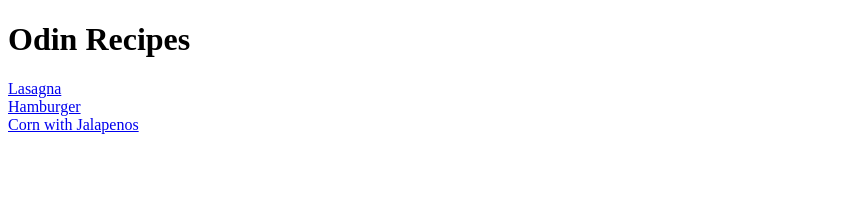
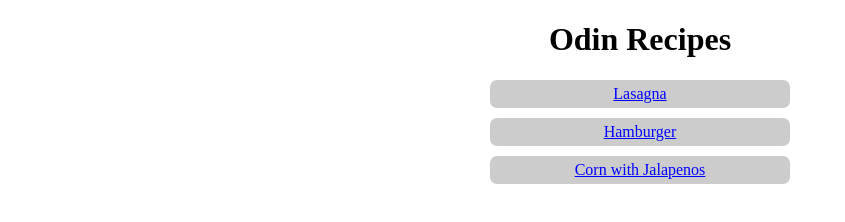
Before and after one commit to heno-s/odin-recipes, a plain HTML site: page index.html in a window 1280 px wide. Shown: the whole page, without its empty margins (0-845 px from the left). Drawn offline with Linux system fonts and the light colour scheme.

Commit message:
Add styles

```diff
--- /dev/null
+++ b/index.css
@@ -0,0 +1,25 @@
+.cnt {
+    width: 300px;
+    text-align: center;
+    margin: 0 auto;
+}
+
+.recipe {
+    text-align: center;
+    background-color: rgb(204, 204, 204);
+    padding: 5px 10px;
+    border-radius: 7px;
+}
+
+.recipe + .recipe {
+    margin-top: 10px;
+}
+
+.recipe > a {
+    color: #0000ff;
+}
+
+.recipe > :is(a:hover, a:visited) {
+    text-decoration: none;
+    color: #5555ff;
+}
--- a/index.html
+++ b/index.html
@@ -4,15 +4,18 @@
         <meta charset="UTF-8" />
         <meta http-equiv="X-UA-Compatible" content="IE=edge" />
         <meta name="viewport" content="width=device-width, initial-scale=1.0" />
+        <link rel="stylesheet" href="index.css" />
         <title>Odin recipes</title>
     </head>
 
     <body>
-        <h1>Odin Recipes</h1>
-        <a href="./recipes/lasagna.html">Lasagna</a>
-        <br />
-        <a href="./recipes/hamburger.html">Hamburger</a>
-        <br />
-        <a href="./recipes/corn.html">Corn with Jalapenos</a>
+        <div class="cnt">
+            <h1>Odin Recipes</h1>
+            <div class="recipes">
+                <div class="recipe"><a href="./recipes/lasagna.html">Lasagna</a></div>
+                <div class="recipe"><a href="./recipes/hamburger.html">Hamburger</a></div>
+                <div class="recipe"><a href="./recipes/corn.html">Corn with Jalapenos</a></div>
+            </div>
+        </div>
     </body>
 </html>
--- /dev/null
+++ b/recipes/shared.css
@@ -0,0 +1,24 @@
+.home {
+    position: absolute;
+    left: 2%;
+    top: 2%;
+    color: #444;
+}
+
+.home:hover {
+    text-decoration: none;
+}
+
+.cnt {
+    width: 50%;
+    margin: 0 auto;
+}
+
+img {
+    display: block;
+    margin: 0 auto;
+}
+
+li + li {
+    margin-top: 10px;
+}
```
Also changed, not shown: recipes/corn.html (+8 -12 lines), recipes/hamburger.html (+4 -22 lines), recipes/lasagna.html (+10 -31 lines).
